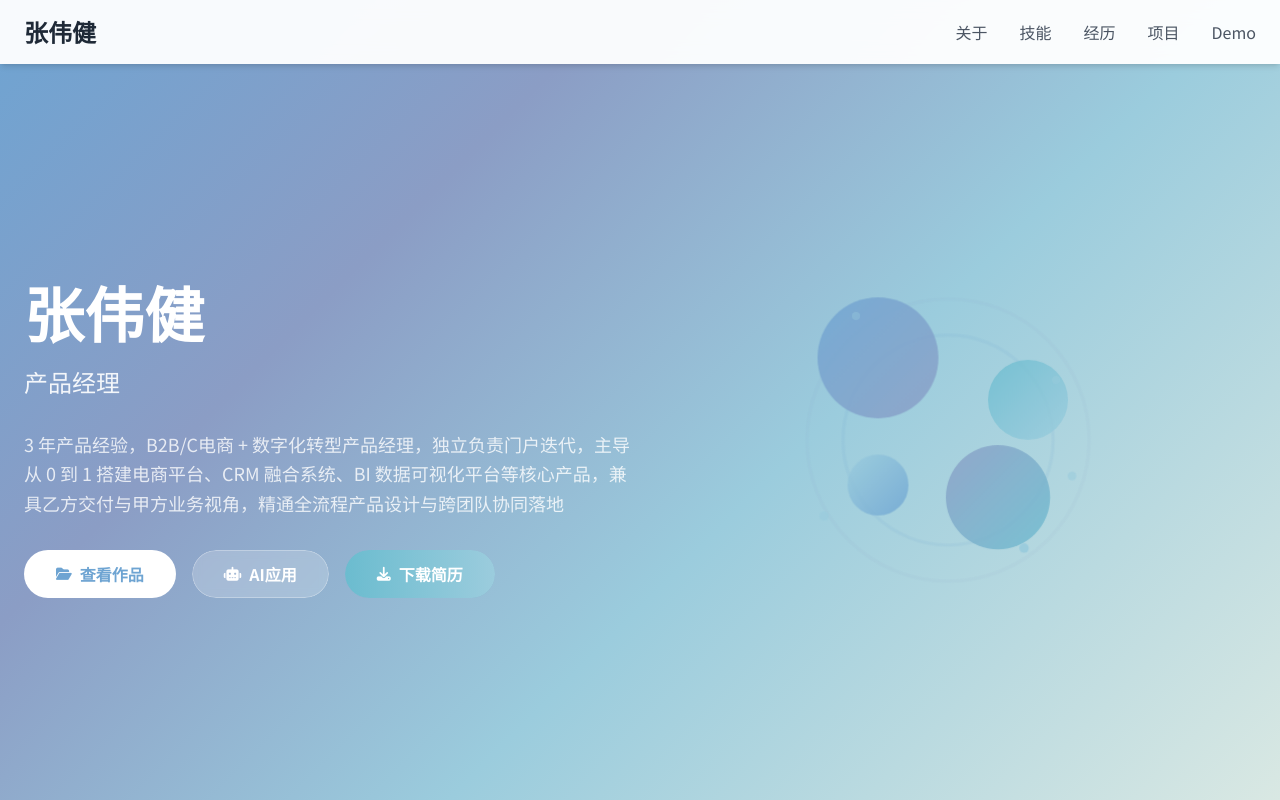
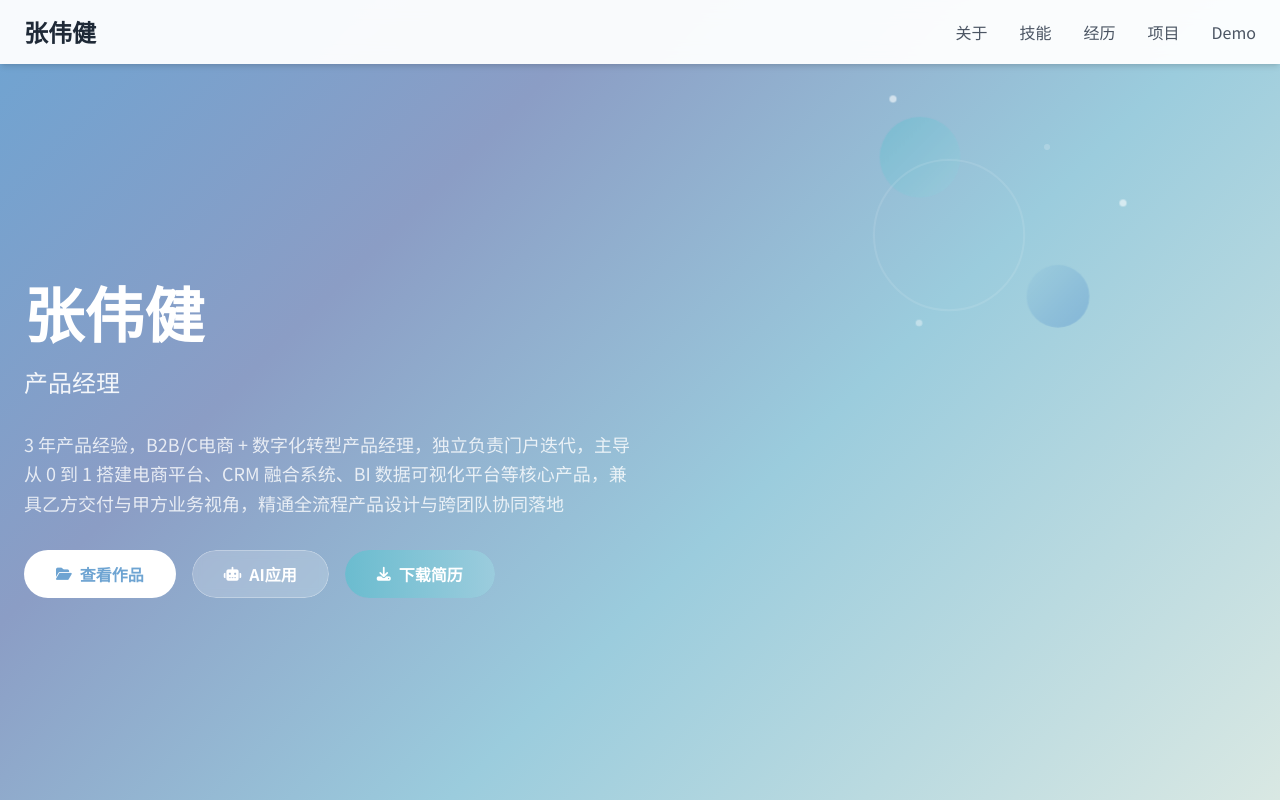
Before and after one commit to qq1251641262-gif/pm-portfolio, a plain HTML site: page index.html in a window 1280 px wide. Shown: the top 800 px of the page. Drawn offline with nearby package versions, Linux system fonts and the light colour scheme.

Commit message:
Update: Move geometric shapes to fixed background, remove two large circles

```diff
--- a/index.html
+++ b/index.html
@@ -55,6 +55,63 @@
             background-position: top center;
             background-size: cover;
             background-repeat: no-repeat;
+            overflow: hidden;
+        }
+
+        /* 固定背景中的几何图形 */
+        .fixed-bg .bg-shape {
+            position: absolute;
+            border-radius: 50%;
+            opacity: 0.6;
+            animation: float 8s ease-in-out infinite;
+        }
+
+        .fixed-bg .bg-shape-1 {
+            width: 80px;
+            height: 80px;
+            background: linear-gradient(135deg, #6BBCCF 0%, #9BCCDD 100%);
+            top: 15%;
+            right: 25%;
+            animation-delay: 0s;
+        }
+
+        .fixed-bg .bg-shape-2 {
+            width: 60px;
+            height: 60px;
+            background: linear-gradient(135deg, #9BCCDD 0%, #6EA4D2 100%);
+            top: 35%;
+            right: 15%;
+            animation-delay: 2s;
+        }
+
+        .fixed-bg .bg-ring {
+            position: absolute;
+            border: 2px solid rgba(255, 255, 255, 0.3);
+            border-radius: 50%;
+            animation: pulse 6s ease-in-out infinite;
+        }
+
+        .fixed-bg .bg-ring-1 {
+            width: 150px;
+            height: 150px;
+            top: 20%;
+            right: 20%;
+            animation-delay: 0s;
+        }
+
+        .fixed-bg .bg-dots {
+            position: absolute;
+            width: 100%;
+            height: 100%;
+        }
+
+        .fixed-bg .bg-dot {
+            position: absolute;
+            width: 6px;
+            height: 6px;
+            background: rgba(255, 255, 255, 0.6);
+            border-radius: 50%;
+            animation: twinkle 4s ease-in-out infinite;
         }
 
         /* 页面内容区域使用透明背景，让固定背景显示 */
@@ -179,105 +236,14 @@
             border: 1px solid var(--color-border-sky);
         }
 
-        /* 抽象几何图形动画 */
-        .geometric-container {
-            position: relative;
-            width: 320px;
-            height: 320px;
-        }
-
-        .geo-shape {
-            position: absolute;
-            border-radius: 50%;
-            opacity: 0.8;
-            animation: float 6s ease-in-out infinite;
-        }
-
-        .geo-shape-1 {
-            width: 120px;
-            height: 120px;
-            background: linear-gradient(135deg, #6EA4D2 0%, #8B9DC5 100%);
-            top: 20px;
-            left: 30px;
-            animation-delay: 0s;
-        }
-
-        .geo-shape-2 {
-            width: 80px;
-            height: 80px;
-            background: linear-gradient(135deg, #6BBCCF 0%, #9BCCDD 100%);
-            top: 80px;
-            right: 40px;
-            animation-delay: 1s;
-        }
-
-        .geo-shape-3 {
-            width: 60px;
-            height: 60px;
-            background: linear-gradient(135deg, #9BCCDD 0%, #6EA4D2 100%);
-            bottom: 80px;
-            left: 60px;
-            animation-delay: 2s;
-        }
-
-        .geo-shape-4 {
-            width: 100px;
-            height: 100px;
-            background: linear-gradient(135deg, #8B9DC5 0%, #6BBCCF 100%);
-            bottom: 40px;
-            right: 60px;
-            animation-delay: 3s;
-        }
-
-        .geo-ring {
-            position: absolute;
-            border: 3px solid rgba(110, 164, 210, 0.4);
-            border-radius: 50%;
-            animation: pulse 4s ease-in-out infinite;
-        }
-
-        .geo-ring-1 {
-            width: 200px;
-            height: 200px;
-            top: 50%;
-            left: 50%;
-            transform: translate(-50%, -50%);
-            animation-delay: 0s;
-        }
-
-        .geo-ring-2 {
-            width: 260px;
-            height: 260px;
-            top: 50%;
-            left: 50%;
-            transform: translate(-50%, -50%);
-            border-color: rgba(139, 157, 197, 0.3);
-            animation-delay: 1s;
-        }
-
-        .geo-dots {
-            position: absolute;
-            width: 100%;
-            height: 100%;
-        }
-
-        .geo-dot {
-            position: absolute;
-            width: 8px;
-            height: 8px;
-            background: #9BCCDD;
-            border-radius: 50%;
-            animation: twinkle 3s ease-in-out infinite;
-        }
-
         @keyframes float {
             0%, 100% { transform: translateY(0px) scale(1); }
             50% { transform: translateY(-15px) scale(1.05); }
         }
 
         @keyframes pulse {
-            0%, 100% { transform: translate(-50%, -50%) scale(1); opacity: 0.4; }
-            50% { transform: translate(-50%, -50%) scale(1.1); opacity: 0.2; }
+            0%, 100% { transform: scale(1); opacity: 0.4; }
+            50% { transform: scale(1.1); opacity: 0.2; }
         }
 
         @keyframes twinkle {
@@ -288,7 +254,20 @@
 </head>
 <body class="text-gray-800">
     <!-- 固定背景 -->
-    <div class="fixed-bg"></div>
+    <div class="fixed-bg">
+        <!-- 几何图形 - 两个小圆 -->
+        <div class="bg-shape bg-shape-1"></div>
+        <div class="bg-shape bg-shape-2"></div>
+        <!-- 圆环 -->
+        <div class="bg-ring bg-ring-1"></div>
+        <!-- 装饰点 -->
+        <div class="bg-dots">
+            <div class="bg-dot" style="top: 12%; right: 30%; animation-delay: 0.5s;"></div>
+            <div class="bg-dot" style="top: 25%; right: 12%; animation-delay: 1.2s;"></div>
+            <div class="bg-dot" style="top: 40%; right: 28%; animation-delay: 1.8s;"></div>
+            <div class="bg-dot" style="top: 18%; right: 18%; animation-delay: 2.5s;"></div>
+        </div>
+    </div>
     <!-- 导航栏 -->
     <nav class="fixed top-0 left-0 w-full bg-white shadow-md z-50">
         <div class="container mx-auto px-6 py-4">
@@ -350,26 +329,7 @@
                     </div>
                 </div>
                 <div class="md:w-1/2 flex justify-center">
-                    <!-- 抽象几何图形替代头像 -->
-                    <div class="geometric-container">
-                        <!-- 外环 -->
-                        <div class="geo-ring geo-ring-2"></div>
-                        <div class="geo-ring geo-ring-1"></div>
-                        <!-- 浮动形状 -->
-                        <div class="geo-shape geo-shape-1"></div>
-                        <div class="geo-shape geo-shape-2"></div>
-                        <div class="geo-shape geo-shape-3"></div>
-                        <div class="geo-shape geo-shape-4"></div>
-                        <!-- 装饰点 -->
-                        <div class="geo-dots">
-                            <div class="geo-dot" style="top: 10%; left: 20%; animation-delay: 0.5s;"></div>
-                            <div class="geo-dot" style="top: 30%; right: 15%; animation-delay: 1.2s;"></div>
-                            <div class="geo-dot" style="bottom: 25%; left: 10%; animation-delay: 1.8s;"></div>
-                            <div class="geo-dot" style="bottom: 15%; right: 25%; animation-delay: 2.5s;"></div>
-                            <div class="geo-dot" style="top: 50%; left: 5%; animation-delay: 0.8s;"></div>
-                            <div class="geo-dot" style="top: 60%; right: 10%; animation-delay: 1.5s;"></div>
-                        </div>
-                    </div>
+                    <!-- 头像区域已移至固定背景 -->
                 </div>
             </div>
         </div>
```
